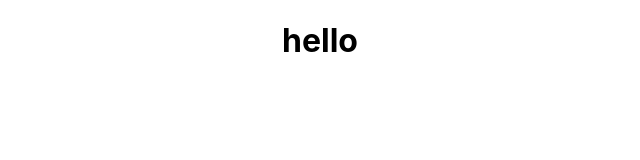
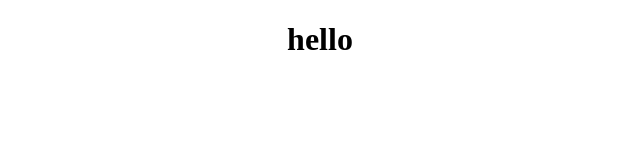
Before and after one commit to ArunprakashLfs/reactui, a React (Create React App) app: page / in a window 1280 px wide. Shown: the top 160 px of the page, without its empty margins (320-960 px from the left). Built offline with nearby package versions, Linux system fonts and the light colour scheme.

Commit message:
added google fonts

```diff
--- a/src/index.css
+++ b/src/index.css
@@ -1,13 +1 @@
-body {
-  margin: 0;
-  font-family: -apple-system, BlinkMacSystemFont, 'Segoe UI', 'Roboto', 'Oxygen',
-    'Ubuntu', 'Cantarell', 'Fira Sans', 'Droid Sans', 'Helvetica Neue',
-    sans-serif;
-  -webkit-font-smoothing: antialiased;
-  -moz-osx-font-smoothing: grayscale;
-}
-
-code {
-  font-family: source-code-pro, Menlo, Monaco, Consolas, 'Courier New',
-    monospace;
-}
+@import url('https://fonts.googleapis.com/css2?family=Poppins:ital,wght@0,300;0,400;0,500;0,600;0,800;1,300&display=swap');
```
